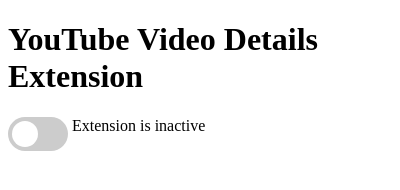
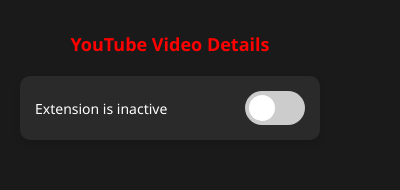
Before and after one commit to sam1322/rpc-extension, a browser extension: page extension/popup.html in a window 400 px wide. Drawn offline with Linux system fonts and the light colour scheme.

```diff
--- a/extension/popup.html
+++ b/extension/popup.html
@@ -9,7 +9,7 @@
     <script src="popup.js"></script>
   </body>
 </html> -->
-
+<!--
 <!DOCTYPE html>
 <html>
 <head>
@@ -65,4 +65,89 @@
   <span id="status">Extension is inactive</span>
   <script src="popup.js"></script>
 </body>
+</html> -->
+
+<!DOCTYPE html>
+<html>
+<head>
+  <title>YouTube Video Details Extension</title>
+  <style>
+    body {
+      font-family: 'Segoe UI', Tahoma, Geneva, Verdana, sans-serif;
+      background-color: #1a1a1a;
+      color: #ffffff;
+      width: 300px;
+      padding: 20px;
+      margin: 0;
+    }
+    h1 {
+      font-size: 18px;
+      text-align: center;
+      margin-bottom: 20px;
+      color: #ff0000;
+    }
+    .container {
+      display: flex;
+      justify-content: space-between;
+      align-items: center;
+      background-color: #2a2a2a;
+      padding: 15px;
+      border-radius: 10px;
+      box-shadow: 0 4px 6px rgba(0, 0, 0, 0.1);
+    }
+    #status {
+      font-size: 14px;
+    }
+    .switch {
+      position: relative;
+      display: inline-block;
+      width: 60px;
+      height: 34px;
+    }
+    .switch input {
+      opacity: 0;
+      width: 0;
+      height: 0;
+    }
+    .slider {
+      position: absolute;
+      cursor: pointer;
+      top: 0;
+      left: 0;
+      right: 0;
+      bottom: 0;
+      background-color: #ccc;
+      transition: .4s;
+      border-radius: 34px;
+    }
+    .slider:before {
+      position: absolute;
+      content: "";
+      height: 26px;
+      width: 26px;
+      left: 4px;
+      bottom: 4px;
+      background-color: white;
+      transition: .4s;
+      border-radius: 50%;
+    }
+    input:checked + .slider {
+      background-color: #ff0000;
+    }
+    input:checked + .slider:before {
+      transform: translateX(26px);
+    }
+  </style>
+</head>
+<body>
+  <h1>YouTube Video Details</h1>
+  <div class="container">
+    <span id="status">Extension is inactive</span>
+    <label class="switch">
+      <input type="checkbox" id="activationToggle">
+      <span class="slider"></span>
+    </label>
+  </div>
+  <script src="popup.js"></script>
+</body>
 </html>
--- a/extension/popup.js
+++ b/extension/popup.js
@@ -13,7 +13,6 @@
   });
 
   toggleSwitch.addEventListener('change', function () {
-    console.log("hi", this.checked, this)
     var isActive = this.checked;
     chrome.storage.sync.set({ isActive: isActive }, function () {
       updateStatus(isActive);
```
Also changed, not shown: extension/background.js (+24 -1 lines), extension/icons/icon128.png (added), extension/icons/icon16.png (added), extension/icons/icon32.png (added), extension/icons/icon48.png (added), extension/manifest.json.
